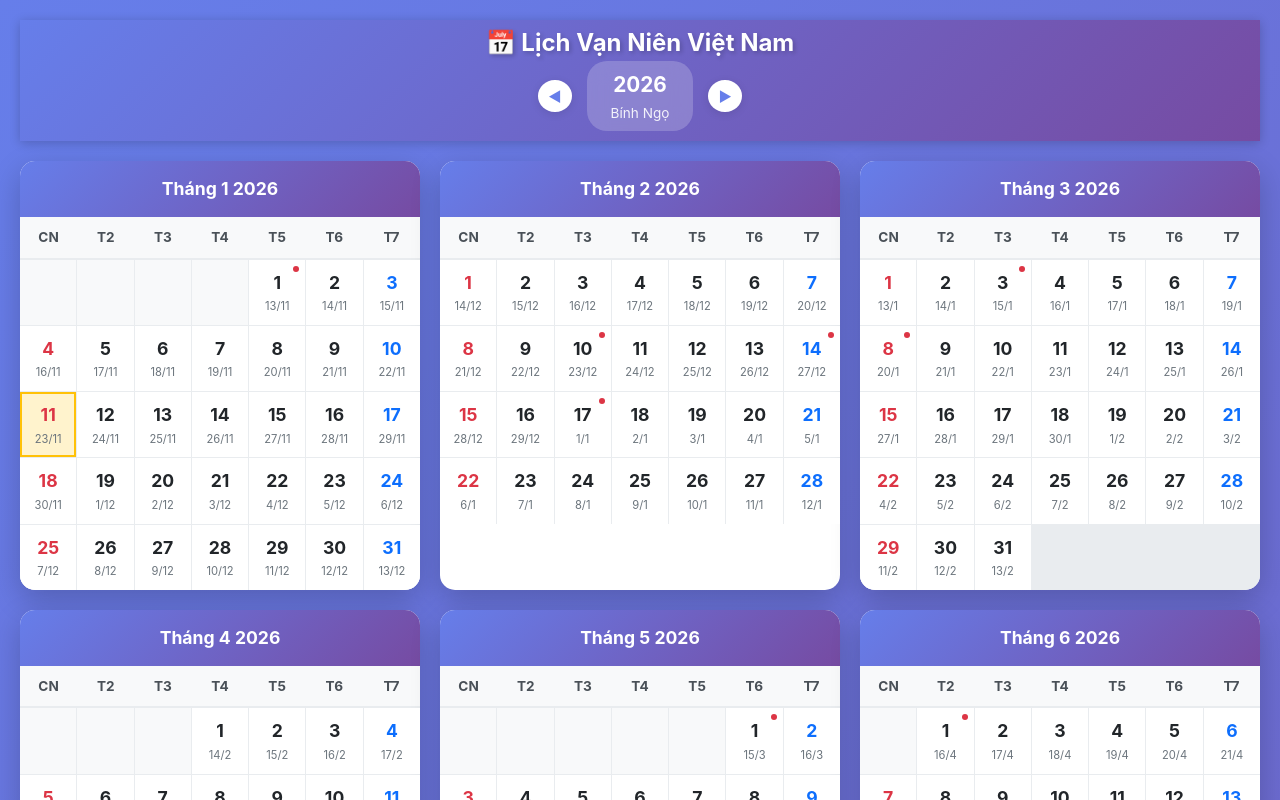
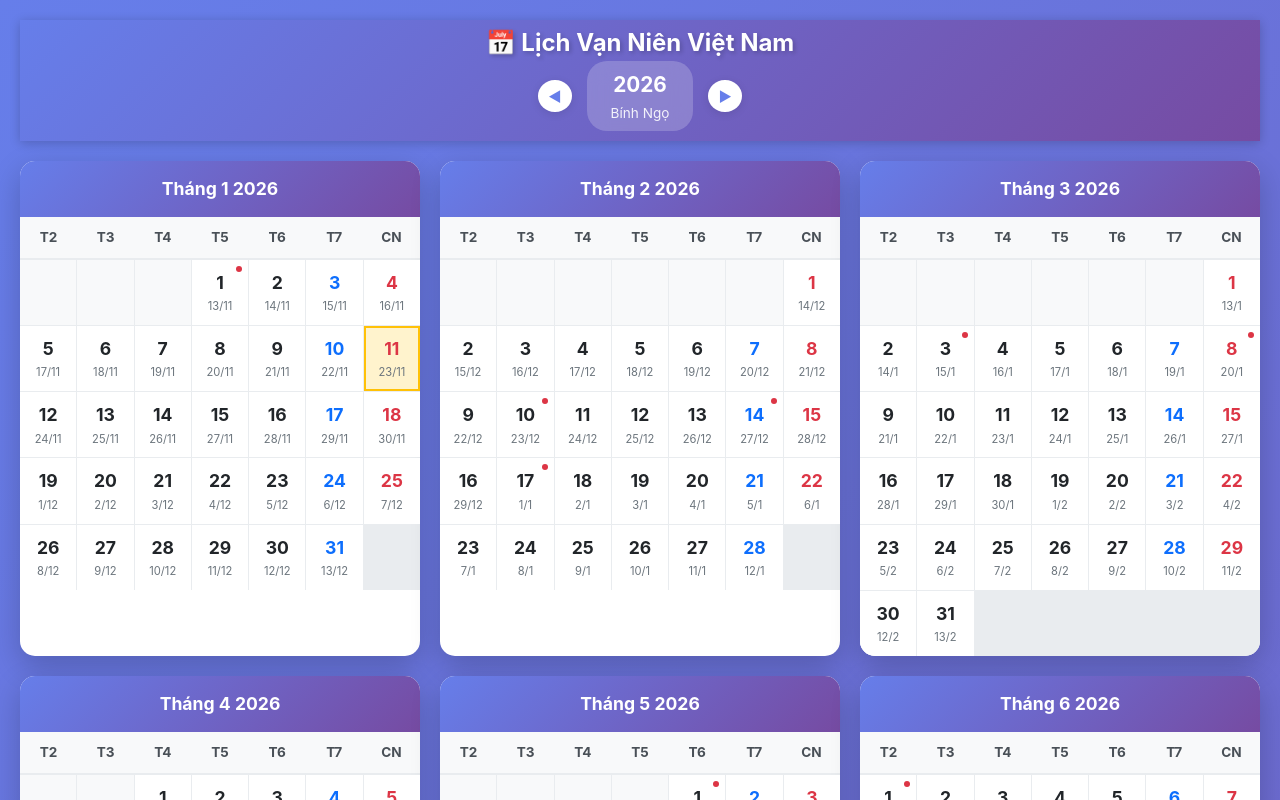
Before and after one commit to tiennvn/lich-van-nien, a React (Vite) app: page / in a window 1280 px wide. Shown: the top 800 px of the page. Built offline with nearby package versions, Linux system fonts and the light colour scheme.

Commit message:
Monday is first day of week

```diff
--- a/src/App.jsx
+++ b/src/App.jsx
@@ -201,7 +201,9 @@
 
 const MonthCalendar = React.memo(({ month, year, selectedDates, onToggleDate }) => {
   const daysInMonth = new Date(year, month, 0).getDate();
-  const firstDay = new Date(year, month - 1, 1).getDay();
+  const firstDayRaw = new Date(year, month - 1, 1).getDay();
+  // Convert Sunday (0) to 7, and shift Monday to 1
+  const firstDay = firstDayRaw === 0 ? 6 : firstDayRaw - 1;
   const today = new Date();
   const isCurrentMonth = today.getMonth() + 1 === month && today.getFullYear() === year;
 
@@ -241,7 +243,7 @@
     <div className="month-calendar">
       <div className="month-header">{monthNames[month - 1]} {year}</div>
       <div className="weekday-header">
-        {['CN', 'T2', 'T3', 'T4', 'T5', 'T6', 'T7'].map(day => (
+        {['T2', 'T3', 'T4', 'T5', 'T6', 'T7', 'CN'].map(day => (
           <div key={day} className="weekday">{day}</div>
         ))}
       </div>
```
